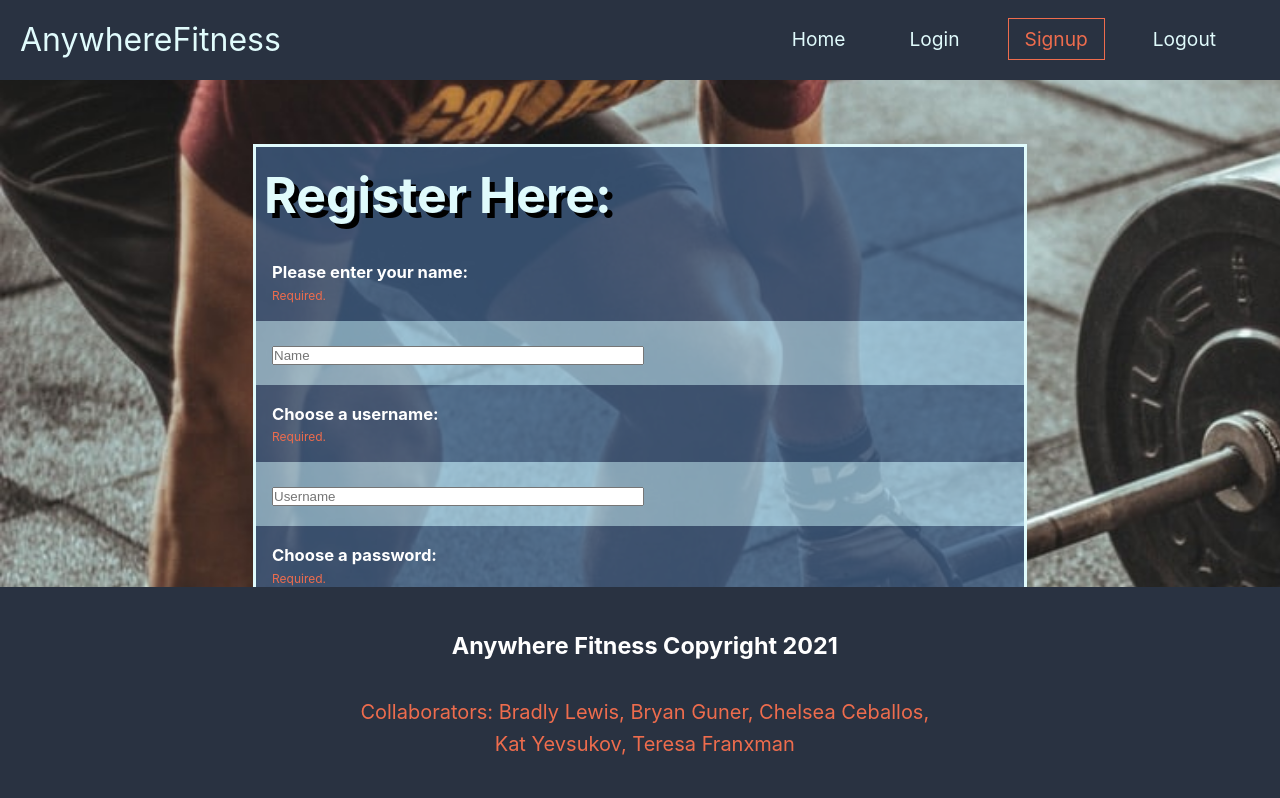
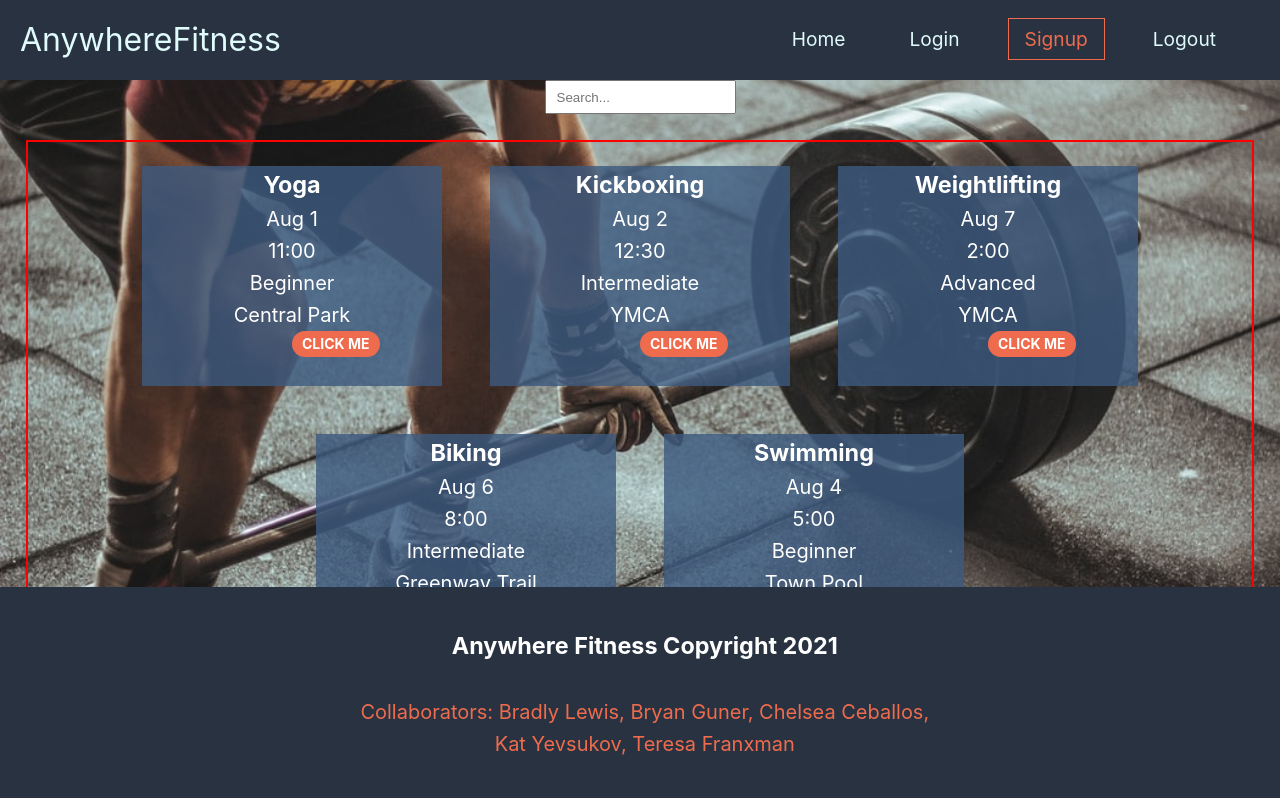
Before and after one commit to ft-anywherefitness-2/frontend, a React (Create React App) app: page /signup in a window 1280 px wide. Shown: the top 798 px of the page. Built offline with nearby package versions, Linux system fonts and the light colour scheme; the HTML template or start-up script is replaced by a standard one.

Commit message:
added client page with classes and search bar, also updated button styling & background on login page

```diff
--- a/src/App.js
+++ b/src/App.js
@@ -4,8 +4,9 @@ import { BrowserRouter as Router, Switch, Route } from "react-router-dom";
 import NavBar from "./Components/NavBar.js";
 import HomePage from "./Components/HomePage.js";
 import Login from "./Components/Login.js";
-import SignUp from "./Components/SignUp.js";
+// import SignUp from "./Components/SignUp.js";
 // import InstructorPage from "./Components/InstructorPage.js";
+import ClientPage from "./Components/ClientPage.js"
 
 function App() {
   return (
@@ -15,8 +16,8 @@ function App() {
 
         <div className="pages">
           <Switch>
-            {/* <Route exact path="/signup" component={InstructorPage} /> */}
-            <Route exact path="/signup" component={SignUp} />
+            <Route exact path="/signup" component={ClientPage} />
+            {/* <Route exact path="/signup" component={SignUp} /> */}
             <Route exact path="/login" component={Login} />
             <Route exact path="/" component={HomePage} />
           </Switch>
--- a/src/Components/ClientClass.js
+++ b/src/Components/ClientClass.js
@@ -1,31 +1,45 @@
-import React, { useState } from "react";
-import dummyData from "../dummy-data/classes.js";
+import React, { useState } from 'react'
+import dummyData from '../dummy-data/classes.js'
 
 // breaks when you name argument 'class'
 const ClientClasses = () => {
-  const [classes] = useState(dummyData);
+    const [classes] = useState(dummyData)
+    const [searchTerm, setSearchTerm] = useState('')
+
 
     return (
-    <div className="class-container">
-      {classes.map((item) => {
+        <div className='client-page-container'>
+            <div className='searchBar'>
+                <input type="text" placeholder="Search..." onChange={event => {setSearchTerm(event.target.value)}}/>
+            </div>
+            <div className='client-class-container'>
+            {classes.filter((item) => {
+                if (searchTerm == '') {
+                    return item
+                } else if (item.type.toLowerCase().includes(searchTerm.toLowerCase())){
+                   return  item
+                }
+            }).map((item) => {
                 return (
-          <div className="class instructor-class">
-            <div className="class-content-container">
-              <div className="class-header">
-                <h5>{item.type}</h5>
-                <h4>{item.capacity}</h4>
+                <div className='client-class'>
+                    <div className='class-content-container'>
+                        <div className='class-header'>
+                            <h3>{item.type}</h3>
+                            <p>{item.date}</p>
+                            <p>{item.time}</p>
+                            <p>{item.intensity}</p>
+                            <p>{item.location}</p>
                         </div>
-              <div className="text-box">
-                <a href="#" class="btn btn-white btn-animate">
-                  click me
-                </a>
+                        <div className='text-box'>
+                            <a href="#" class="btn btn-white btn-animate">click me</a>
                         </div>
                     </div>
                 </div>
-        );
+                )
             })}
             </div>
-  );
-};
+        </div>
+)
+}
 
-export default GetClasses;
+export default ClientClasses
--- /dev/null
+++ b/src/Components/ClientPage.js
@@ -0,0 +1,16 @@
+import React from 'react'
+import '../Styles/ClientPage.css'
+import ClientClasses from './ClientClass.js'
+
+const ClientPage = () => {
+
+
+
+    return (
+        <div className='client-page-container'>
+            <ClientClasses />
+        </div>
+    )
+}
+
+export default ClientPage
--- a/src/Components/Login.js
+++ b/src/Components/Login.js
@@ -61,14 +61,14 @@ const Login = (props) => {
               onChange={handleChanges}
             />
           </label>
-          <button>Submit</button>
+          <button className='login-page-button'>Submit</button>
         </form>
       </div>
       <h3 className="login-h3">
         If you do not have a username and password, click on the 'Sign Up!'
         button to register:
       </h3>
-      <button>Sign Up!</button>
+      <button className='login-page-button'>Sign Up!</button>
     </div>
   );
 };
--- a/src/Styles/ClientPage.css
+++ b/src/Styles/ClientPage.css
@@ -1,24 +1,39 @@
-.instructor-class-container {
+
+
+.searchBar{
+    display: flex;
+    justify-content: center;
+}
+
+.searchBar input{
+    height: 30px;
+    padding-left: 10px;
+}
+
+.client-class-container {
     display: flex;
     border: 2px solid red;
     flex-wrap: wrap;
-  margin: 2em;
+    margin: 2%;
     justify-content: center;
+    height: 40%;
 }
-.instructor-class {
-  background-color: rgb(61, 90, 128, 0.8);
-  height: 10em;
+.client-class {
+    background-color: rgb(61,90,128, 0.8);
+    height: 11em;
     width: 15em;
     color: white;
     margin: 1.2em;
+    text-align: center;
 }
-.instructor-class-header {
+.client-class-header {
     display: flex;
     align-items: center;
     justify-content: space-between;
 }
-.instructor-class-content-container {
+.client-class-content-container {
     padding: 2%;
+
 }
 /* ***************** BUTTON *********************** */
 .btn:link,
@@ -28,7 +43,7 @@
     padding: 2px 10px;
     display: inline-block;
     border-radius: 100px;
-  transition: all 0.2s;
+    transition: all .2s;
     position: absolute;
     font-size: 0.7em;
     font-weight: bold;
@@ -42,7 +57,7 @@
     box-shadow: 0 5px 10px rgba(0, 0, 0, 0.2);
 }
 .btn-white {
-  background-color: #ee6c4d;
+    background-color: #EE6C4D;
     color: white;
 }
 .btn::after {
@@ -55,10 +70,10 @@
     top: 0;
     left: 0;
     z-index: -1;
-  transition: all 0.4s;
+    transition: all .4s;
 }
 .btn-white::after {
-  background-color: #ee6c4d;
+    background-color: #EE6C4D;
 }
 .btn:hover::after {
     transform: scaleX(1.4) scaleY(1.6);
--- a/src/Styles/Login.css
+++ b/src/Styles/Login.css
@@ -2,10 +2,9 @@
   display: flex;
   flex-direction: column;
   align-items: center;
-  background-color: #3d5a80;
+  background-color: rgb(61,90,128, 0.8);
   margin: 20% 30%;
   padding: 4% 1%;
-  opacity: 0.8;
 }
 
 .login-label {
```
Also changed, not shown: 1 other file (tests, documents, lock files or other folders). Lines whose indentation alone changed are shown as unchanged.
